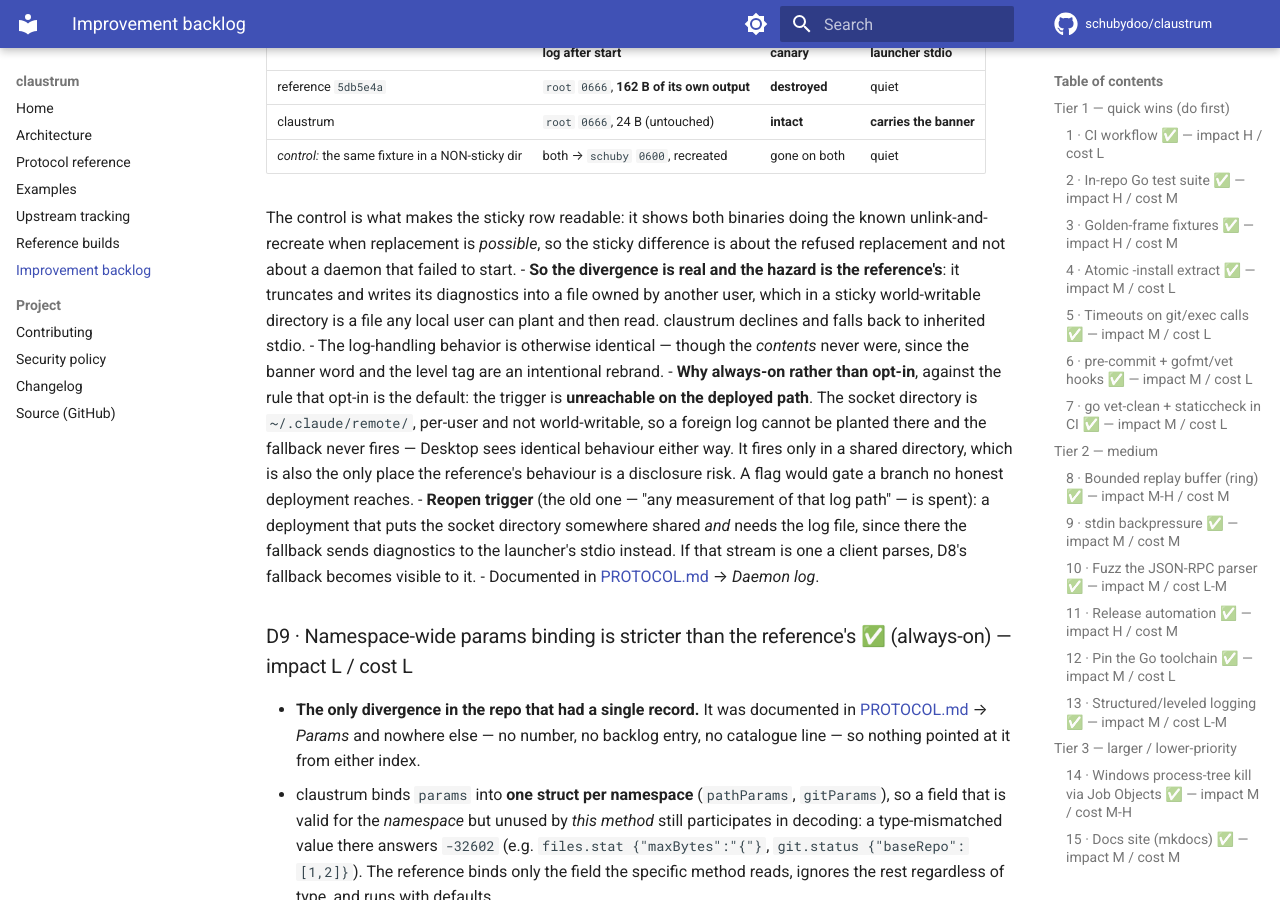
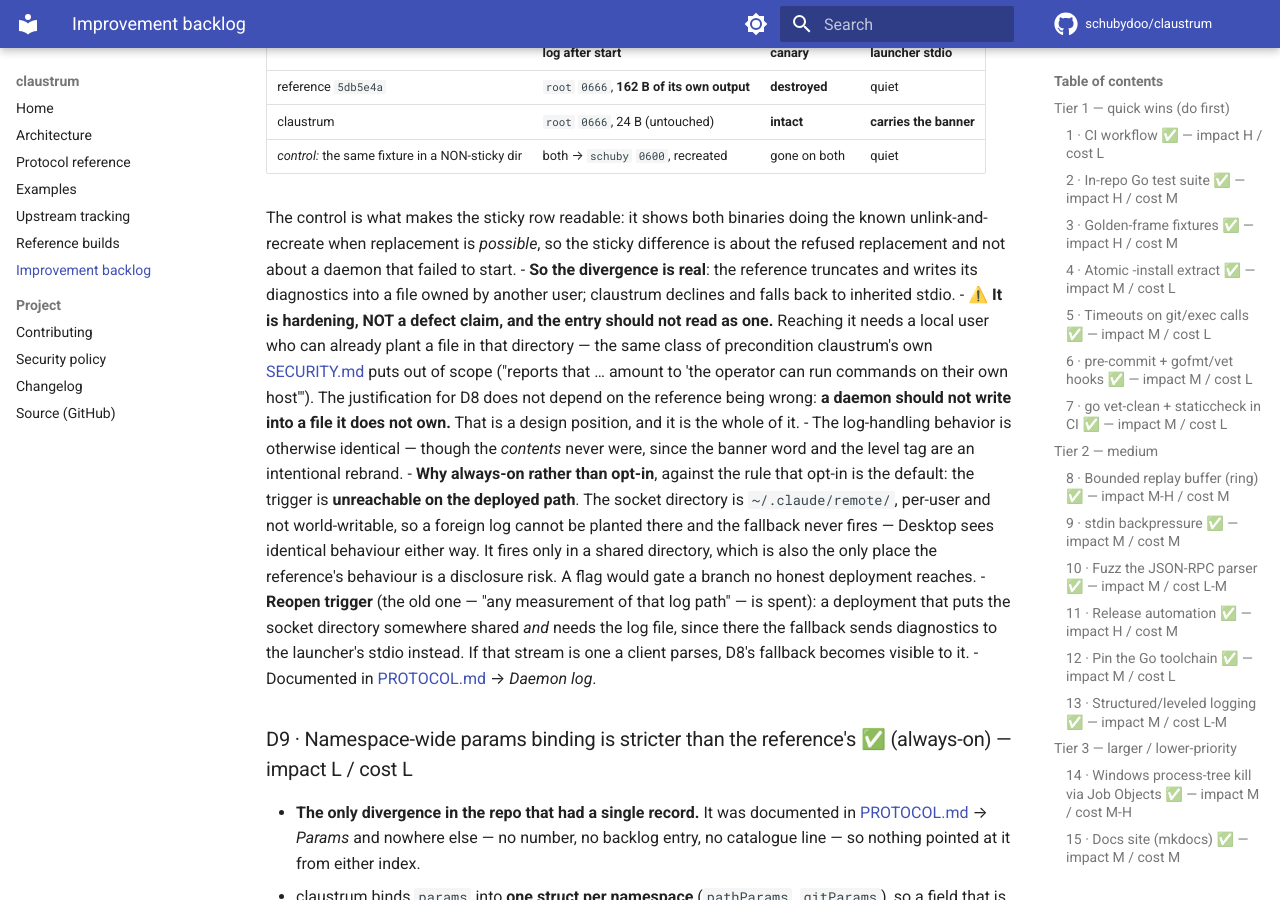
Before and after one commit to schubydoo/claustrum, an MkDocs documentation site: the page built from docs/IMPROVEMENTS.md, in a window 1280 px wide and 900 px high, scrolled down 13370 px. Built offline with MkDocs 1.6.1 and Material for MkDocs 9.7.7, drawn with Linux system fonts in a browser that asks for light colours; comment, search, counter and statistics services are not loaded.

Commit message:
docs: D8 is hardening, not a defect claim
The entry I wrote after measuring D8 called the reference's behaviour a
"disclosure risk". That is a defect claim about the reference, and it is not
one this project should make: reaching the behaviour needs a local user who
can already plant a file in that directory — the same class of precondition
claustrum's own SECURITY.md puts out of scope.

The justification for D8 does not depend on the reference being wrong: a
daemon should not write into a file it does not own. That is a design
position, and it is the whole of it.

Uses the repo-root URL for the SECURITY.md link, matching the other docs/
references — a relative ../SECURITY.md breaks mkdocs --strict, which caught
it.

Co-Authored-By: Claude Opus 5 (1M context) <noreply@anthropic.com>

```diff
--- a/docs/IMPROVEMENTS.md
+++ b/docs/IMPROVEMENTS.md
@@ -608,10 +608,17 @@ exactly how D2 nearly got reused.)*
   the known unlink-and-recreate when replacement is *possible*, so the sticky
   difference is about the refused replacement and not about a daemon that failed
   to start.
-- **So the divergence is real and the hazard is the reference's**: it truncates
-  and writes its diagnostics into a file owned by another user, which in a sticky
-  world-writable directory is a file any local user can plant and then read.
-  claustrum declines and falls back to inherited stdio.
+- **So the divergence is real**: the reference truncates and writes its
+  diagnostics into a file owned by another user; claustrum declines and falls back
+  to inherited stdio.
+- ⚠️ **It is hardening, NOT a defect claim, and the entry should not read as one.**
+  Reaching it needs a local user who can already plant a file in that directory —
+  the same class of precondition claustrum's own
+  [SECURITY.md](https://github.com/schubydoo/claustrum/blob/main/SECURITY.md)
+  puts out of scope ("reports that … amount to 'the operator can run commands on
+  their own host'"). The justification for D8 does not depend on the reference
+  being wrong: **a daemon should not write into a file it does not own.** That is
+  a design position, and it is the whole of it.
 - The log-handling behavior is otherwise identical — though the *contents* never
   were, since the banner word and the level tag are an intentional rebrand.
 - **Why always-on rather than opt-in**, against the rule that opt-in is the
```
Also changed, not shown: docs/PROTOCOL.md (+9 -3 lines).
